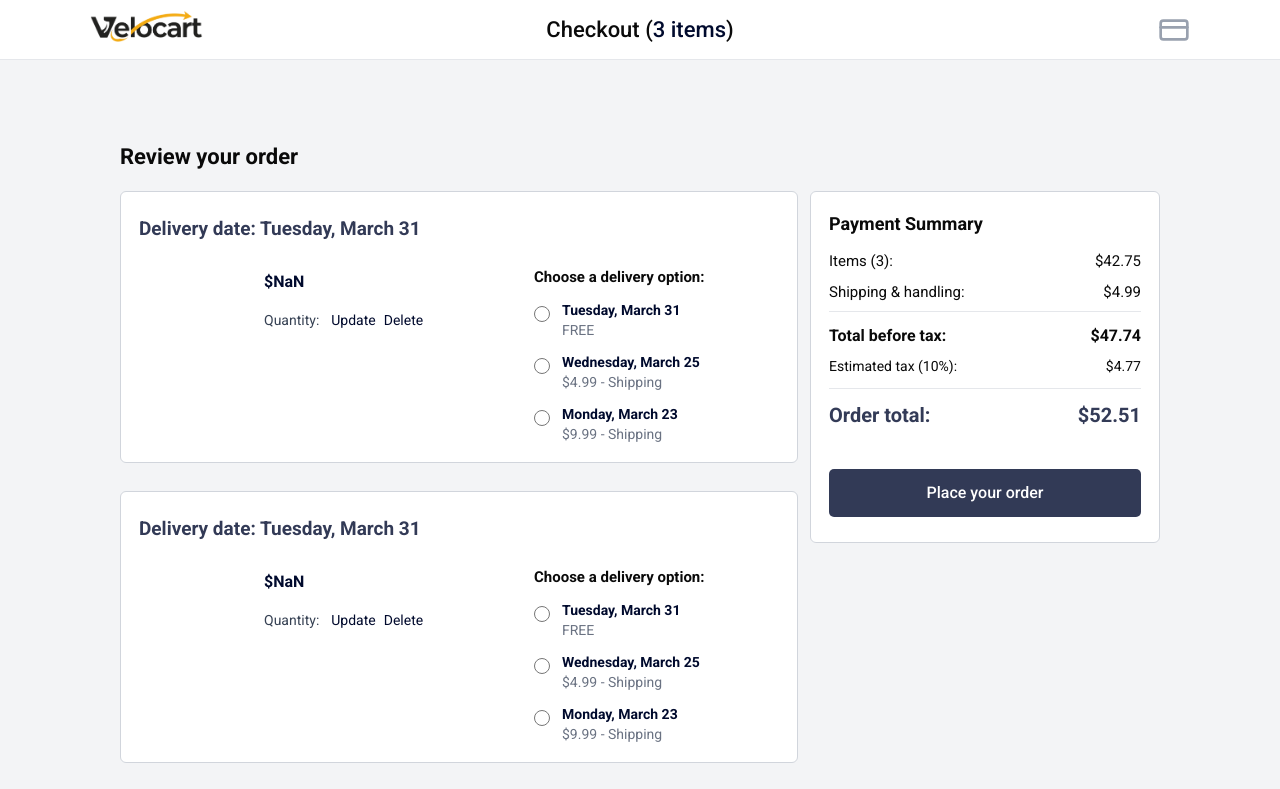
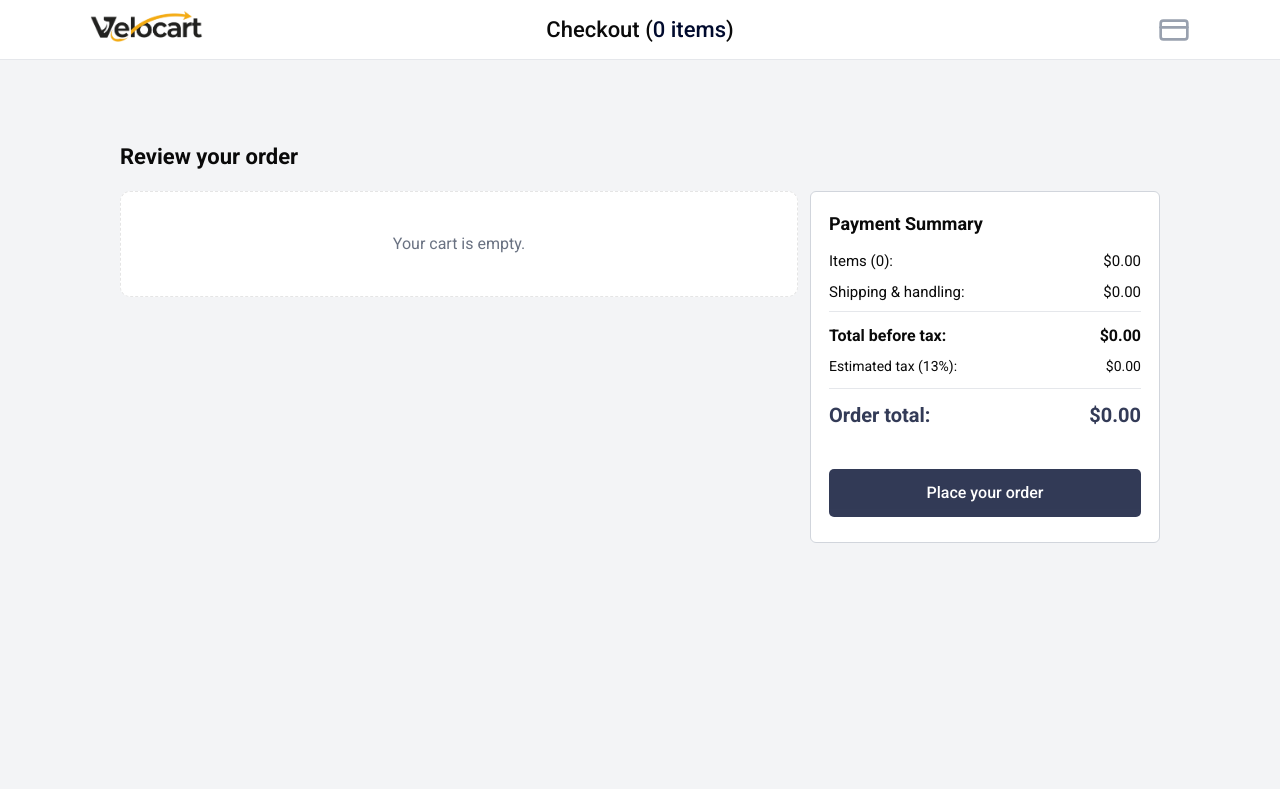
Before and after one commit to michael-duke/velocart-r, a React (Vite) app: page /checkout in a window 1280 px wide. Shown: the top 789 px of the page. Built offline with nearby package versions, Linux system fonts and the light colour scheme.

Commit message:
feat: use calculateTax for hst cents calculation in paymentsummary

```diff
--- a/src/components/checkout/CheckoutItem.jsx
+++ b/src/components/checkout/CheckoutItem.jsx
@@ -2,8 +2,10 @@ import { formatDeliveryDate } from "@/utils/date";
 import formatCurrency from "@/utils/money";
 import { getDeliveryOption } from "@/utils/deliveryOption";
 import deliveryOptions from "@/data/deliveryOptions.json";
+import { useCart } from "@/context/CartContext";
 
 export default function CheckoutItem({ item }) {
+  const { removeFromCart, updateDeliveryOption } = useCart();
   const deliveryDate = formatDeliveryDate(
     getDeliveryOption(item.deliveryOptionId).deliveryDays,
   );
@@ -41,7 +43,10 @@ export default function CheckoutItem({ item }) {
               <button className="text-velocart-navy cursor-pointer opacity-100 hover:opacity-75">
                 Update
               </button>
-              <button className="text-velocart-navy cursor-pointer opacity-100 hover:opacity-75">
+              <button
+                onClick={() => removeFromCart(item.id)}
+                className="text-velocart-navy cursor-pointer opacity-100 hover:opacity-75"
+              >
                 Delete
               </button>
             </div>
@@ -64,6 +69,7 @@ export default function CheckoutItem({ item }) {
                 date={deliveryDays}
                 priceCents={priceCents}
                 checked={isChecked}
+                onChange={() => updateDeliveryOption(item.id, optionId)}
               />
             );
           })}
@@ -73,7 +79,7 @@ export default function CheckoutItem({ item }) {
   );
 }
 
-function DeliveryOption({ uniqueId, name, date, priceCents, checked }) {
+function DeliveryOption({ uniqueId, name, date, priceCents, checked, onChange }) {
   return (
     <label className="group flex cursor-pointer items-start gap-3">
       <input
@@ -81,7 +87,8 @@ function DeliveryOption({ uniqueId, name, date, priceCents, checked }) {
         id={uniqueId}
         name={name}
         className="accent-velocart-navy mt-1.5 h-4 w-4"
-        defaultChecked={checked}
+        checked={checked}
+        onChange={onChange}
       />
       <div className="text-sm">
         <div className="text-velocart-navy font-bold">
--- a/src/components/checkout/PaymentSummary.jsx
+++ b/src/components/checkout/PaymentSummary.jsx
@@ -1,38 +1,49 @@
+import { formatCurrency, calculateTax } from "@/utils/money";
+import { getDeliveryOption } from "@/utils/deliveryOption";
+
 export default function PaymentSummary({ cartItems }) {
+  const totalItemsCount = cartItems.reduce((sum, item) => sum + item.quantity, 0);
+  const itemsCostCents = cartItems.reduce((sum, item) => sum + (item.priceCents * item.quantity), 0);
+  const shippingCostCents = cartItems.reduce((sum, item) => sum + getDeliveryOption(item.deliveryOptionId).priceCents, 0);
+
+  const totalBeforeTaxCents = itemsCostCents + shippingCostCents;
+  const taxCents = Math.round(calculateTax(totalBeforeTaxCents));
+  const orderTotalCents = totalBeforeTaxCents + taxCents;
+
   return (
     <>
       <h3 className="font-bold text-lg mb-3">Payment Summary</h3>
 
       <div className="space-y-2 text-[15px]">
         <div className="flex justify-between">
-          <div>Items (3):</div>
-          <div>$42.75</div>
+          <div>Items ({totalItemsCount}):</div>
+          <div>{formatCurrency(itemsCostCents)}</div>
         </div>
         <div className="flex justify-between">
           <div>Shipping & handling:</div>
-          <div>$4.99</div>
+          <div>{formatCurrency(shippingCostCents)}</div>
         </div>
       </div>
 
       <div
         className="border-t border-gray-200 my-2 pt-3
-       flex justify-between font-bold"
+        flex justify-between font-bold"
       >
         <div>Total before tax:</div>
-        <div>$47.74</div>
+        <div>{formatCurrency(totalBeforeTaxCents)}</div>
       </div>
 
       <div className="flex justify-between text-sm mb-3">
-        <div>Estimated tax (10%):</div>
-        <div>$4.77</div>
+        <div>Estimated tax (13%):</div>
+        <div>{formatCurrency(taxCents)}</div>
       </div>
 
       <div
         className="border-t border-gray-200 pt-3 flex justify-between
-       text-velocart-navy/80 font-bold text-xl mb-5"
+        text-velocart-navy/80 font-bold text-xl mb-5"
       >
         <div>Order total:</div>
-        <div>$52.51</div>
+        <div>{formatCurrency(orderTotalCents)}</div>
       </div>
 
       <button
--- a/src/components/ui/Checkout/CheckoutHeader.jsx
+++ b/src/components/ui/Checkout/CheckoutHeader.jsx
@@ -2,8 +2,10 @@ import { Link } from "react-router";
 import { CreditCard } from "lucide-react";
 import logo from "@/assets/logos/velocart-logo.png";
 import mobileLogo from "@/assets/logos/velocart-mobile-logo.png";
+import { useCart } from "@/context/CartContext";
 
 export default function CheckoutHeader() {
+  const { cartQuantity } = useCart();
   return (
     <header className="fixed top-0 right-0 left-0 z-50 flex h-15 justify-center border-b border-gray-200 bg-white px-7.5">
       <div className="flex w-full max-w-275 items-center">
@@ -26,7 +28,7 @@ export default function CheckoutHeader() {
         <section className="flex flex-1 justify-center text-center text-[20px] font-medium min-[1000px]:text-[22px]">
           Checkout (
           <Link className="text-velocart-navy hover:underline" to="/">
-            3 items
+            {cartQuantity} items
           </Link>
           )
         </section>
--- a/src/components/ui/Header/Header.jsx
+++ b/src/components/ui/Header/Header.jsx
@@ -5,8 +5,7 @@ import HeaderLink from "./HeaderLink";
 import { useCart } from "@/context/CartContext";
 
 export default function Header() {
-  const { cart } = useCart();
-  const cartQuantity = cart.reduce((sum, item) => sum + item.quantity, 0);
+  const { cartQuantity } = useCart();
 
   return (
     <header
--- a/src/context/CartProvider.jsx
+++ b/src/context/CartProvider.jsx
@@ -49,9 +49,11 @@ export function CartProvider({ children }) {
     );
   };
 
+  const cartQuantity = cart.reduce((sum, item) => sum + item.quantity, 0);
+
   return (
     <CartContext.Provider
-      value={{ cart, addToCart, removeFromCart, updateDeliveryOption }}
+      value={{ cart, cartQuantity, addToCart, removeFromCart, updateDeliveryOption }}
     >
       {children}
     </CartContext.Provider>
--- a/src/pages/CheckoutPage.jsx
+++ b/src/pages/CheckoutPage.jsx
@@ -1,13 +1,15 @@
 import CheckoutGrid from "@/components/checkout/CheckoutGrid";
+import { useCart } from "@/context/CartContext";
 
 export default function CheckoutPage() {
+  const { cart } = useCart();
   return (
     <>
       <title>Velocomm | Checkout</title>
 
       <div className="mx-auto mt-20 mb-25 max-w-125 px-7.5 min-[1000px]:max-w-275">
         <h1 className="mb-4.5 text-[22px] font-bold">Review your order</h1>
-        <CheckoutGrid cartItems={[1, 3, 2]} />
+        <CheckoutGrid cartItems={cart} />
       </div>
     </>
   );
--- a/src/utils/money.js
+++ b/src/utils/money.js
@@ -7,13 +7,13 @@ export function formatCurrency(priceCents) {
 }
 
 /**
- * Calculates Ontario HST (13%) and returns formatted cents
+ * Calculates Ontario HST (13%) and returns tax in cents
  * @param {number} priceCents
  */
 export function calculateTax(priceCents) {
   const taxRate = 0.13; // 13% HST for Ontario
   const taxCents = priceCents * taxRate;
-  return formatCurrency(taxCents);
+  return taxCents;
 }
 
 export default formatCurrency;
```
